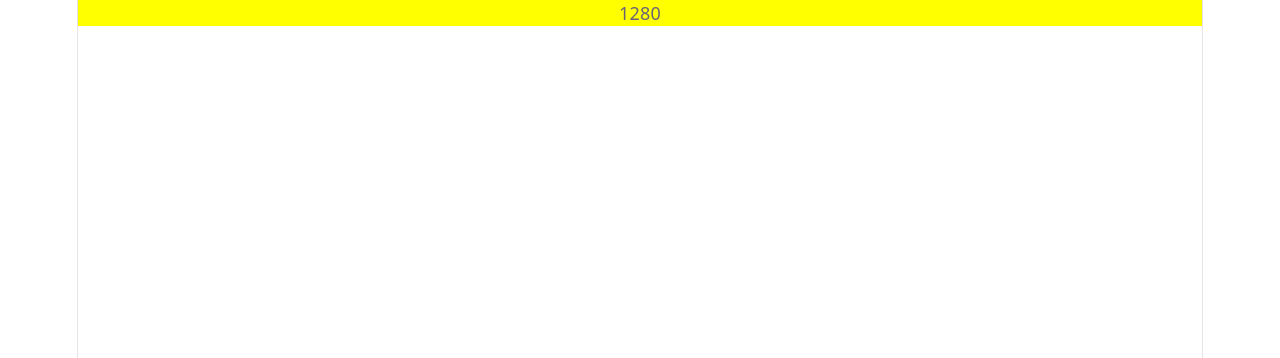
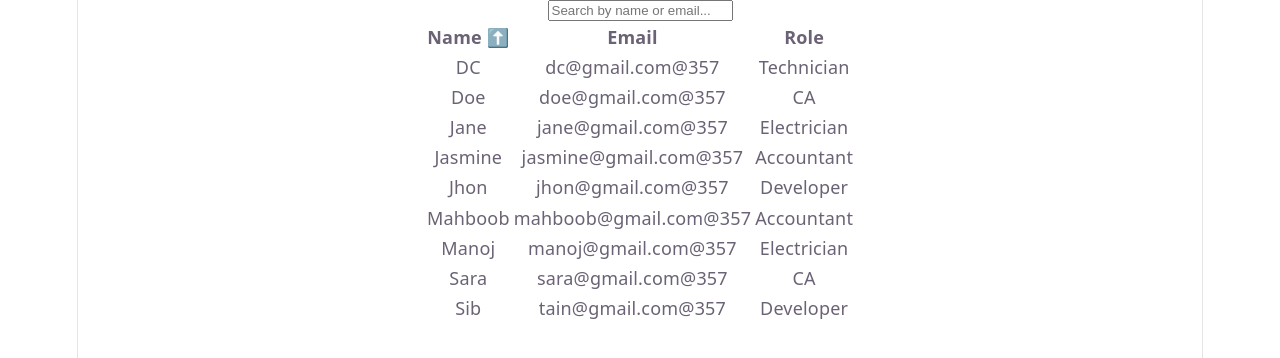
Before and after one commit to shaikhm357/daily-learnings, a React (Vite) app: page / in a window 1280 px wide. Shown: the top 358 px of the page. Built offline with nearby package versions, Linux system fonts and the light colour scheme.

Commit message:
conditional-rendering-list-rendering

```diff
--- a/src/App.tsx
+++ b/src/App.tsx
@@ -1,5 +1,6 @@
 import "./App.css";
-import LiveWindowSize from "./components/LiveWindowSize";
+import UserTable from "./components/UserTable";
+// import LiveWindowSize from "./components/LiveWindowSize";
 // import DebouncedSearch from "./components/DebouncedSearch";
 // import NestedCircle from "./components/NestedCircle";
 // import Alert from "./components/Alert";
@@ -14,6 +15,19 @@ function App() {
   // const [showError, setShowError] = useState(true);
   // const [showWarning, setShowWarning] = useState(true);
   // const [showInfo, setShowInfo] = useState(true);
+
+  const users = [
+    { id: 1, name: "Jhon", email: "jhon@gmail.com", role: "Developer" },
+    { id: 2, name: "Mahboob", email: "mahboob@gmail.com", role: "Accountant" },
+    { id: 3, name: "Jane", email: "jane@gmail.com", role: "Electrician" },
+    { id: 4, name: "Jasmine", email: "jasmine@gmail.com", role: "Accountant" },
+    { id: 5, name: "Sara", email: "sara@gmail.com", role: "CA" },
+    { id: 6, name: "Doe", email: "doe@gmail.com", role: "CA" },
+    { id: 7, name: "DC", email: "dc@gmail.com", role: "Technician" },
+    { id: 8, name: "Manoj", email: "manoj@gmail.com", role: "Electrician" },
+    { id: 9, name: "Sib", email: "tain@gmail.com", role: "Developer" },
+  ];
+
   return (
     <>
       {/* <Counter /> */}
@@ -56,7 +70,9 @@ function App() {
         </Alert>
       )} */}
       {/* <RegistrationForm /> */}
-      <LiveWindowSize />
+      {/* <LiveWindowSize /> */}
+
+      <UserTable users={users} />
     </>
   );
 }
--- /dev/null
+++ b/src/components/UserTable.tsx
@@ -0,0 +1,76 @@
+import { useState } from "react";
+
+const UserTable = ({ users }) => {
+  const [searchInp, setSearchInp] = useState("");
+  const [sortField, setSortField] = useState("name");
+  const [sortAsc, setSortAsc] = useState(true);
+
+  // fiter the user and sort
+  const filtered = users
+    .filter(
+      (usr) =>
+        usr.name.toLowerCase().includes(searchInp.toLowerCase()) ||
+        usr.email.toLowerCase().includes(searchInp.toLowerCase()) ||
+        usr.role.toLowerCase().includes(searchInp.toLowerCase())
+    )
+    .sort((a, b) => {
+      const valA = a[sortField].toLowerCase();
+      const valB = b[sortField].toLowerCase();
+      const direction = sortAsc ? 1 : -1;
+      return valA < valB ? -direction : valA > valB ? direction : 0;
+    });
+
+  // handle sort
+  const handleSort = (field) => {
+    if (field == sortField) {
+      setSortAsc((prev) => !prev);
+    } else {
+      setSortField(field);
+      setSortAsc(true);
+    }
+  };
+
+  return (
+    <div
+      style={{ display: "flex", flexDirection: "column", alignItems: "center" }}
+    >
+      <input
+        type="text"
+        name=""
+        id=""
+        placeholder="Search by name or email..."
+        onChange={(e) => setSearchInp(e.target.value)}
+      />
+      {filtered.length == 0 ? (
+        <p>No users match your search</p>
+      ) : (
+        <table>
+          <thead>
+            <tr>
+              <th onClick={() => handleSort("name")}>
+                Name {sortField == "name" && (sortAsc ? "⬆️" : "⬇️")}
+              </th>
+              <th onClick={() => handleSort("email")}>
+                Email {sortField == "email" && (sortAsc ? "⬆️" : "⬇️")}{" "}
+              </th>
+              <th onClick={() => handleSort("role")}>
+                Role {sortField == "role" && (sortAsc ? "⬆️" : "⬇️")}
+              </th>
+            </tr>
+          </thead>
+          <tbody>
+            {filtered.map((usr) => (
+              <tr key={usr.id}>
+                <td>{usr.name}</td>
+                <td>{usr.email}@357</td>
+                <td>{usr.role}</td>
+              </tr>
+            ))}
+          </tbody>
+        </table>
+      )}
+    </div>
+  );
+};
+
+export default UserTable;
```
